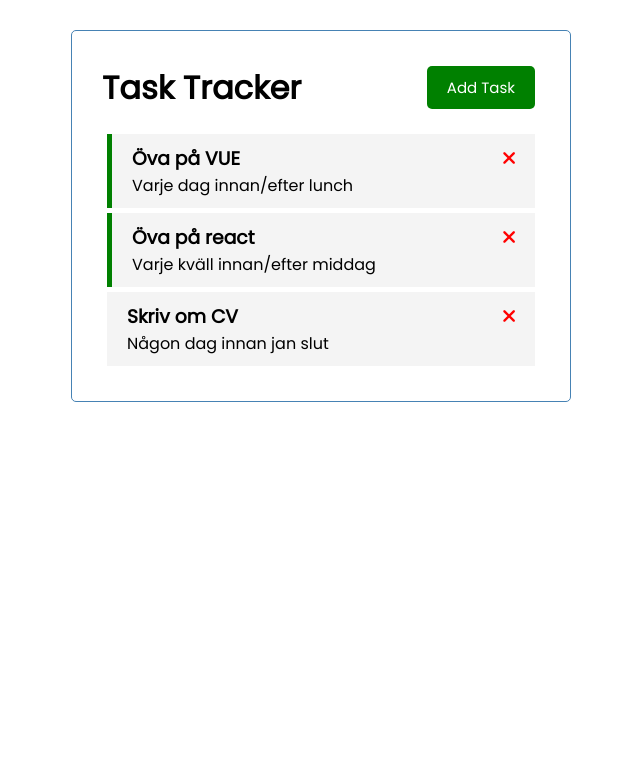
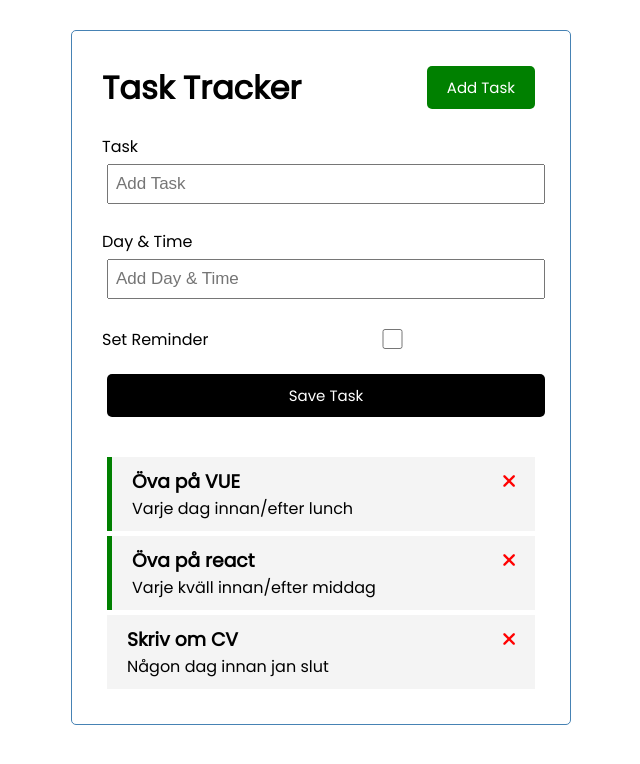
Before and after one commit to axxcident/taskmanager, a Vue app: page / in a window 1280 px wide. Both pictures are taken after a click on the button "Add Task". Shown: the top 764 px of the page, without its empty margins (319-959 px from the left). Built offline with nearby package versions, Linux system fonts and the light colour scheme.

Commit message:
1:09:20 video

```diff
--- a/src/App.vue
+++ b/src/App.vue
@@ -1,8 +1,11 @@
 <template>
   <div class="container">
     <!-- 3. and then using component here -->
-    <Header title="Task Tracker" />
-    <Tasks @delete-task="deleteTask" v-bind:tasks="tasks" />
+    <Header @toggle-add-task="toggleAddTask" title="Task Tracker" v-bind:showAddTask="showAddTask" />
+    <div v-show="showAddTask">
+      <AddTask @add-task="addTask" />
+    </div>
+    <Tasks @toggle-reminder="toggleReminder" @delete-task="deleteTask" v-bind:tasks="tasks" />
   </div>
 </template>
 
@@ -12,22 +15,38 @@
 // 1. Importing component
 import Header from './components/Header'
 import Tasks from './components/Tasks'
+import AddTask from './components/AddTask.vue'
 
 export default {
   name: 'App',
   components: {
     // 2. Registering the imported component
     Header,
-    Tasks
+    Tasks,
+    AddTask,
   },
   data() {
     return {
-      tasks: []
+      tasks: [],
+      showAddTask: false,
     }
   },
   methods: {
+    toggleAddTask() {
+      this.showAddTask = !this.showAddTask;
+    },
     deleteTask(id) {
-      console.log('task', id)
+      if (confirm('Are you sure?')) {
+        this.tasks = this.tasks.filter((task) => task.id !== id)
+      }
+    },
+    toggleReminder(id) {
+      this.tasks = this.tasks.map((task) => task.id === id ?
+        { ...task, reminder: !task.reminder } : task)
+    },
+    addTask(task) {
+      // this.tasks.push(newTask) detta m arg=newTask funkar också
+      this.tasks = [...this.tasks, task]
     }
   },
   created() {
--- /dev/null
+++ b/src/components/AddTask.vue
@@ -0,0 +1,92 @@
+<template>
+  <form @submit="onSubmit" class="add-form">
+    <div class="form-control">
+      <label>Task</label>
+      <input type="text" v-model="text" name="text" placeholder="Add Task" />
+    </div>
+    <div class="form-control">
+      <label>Day & Time</label>
+      <input type="text" v-model="day" name="day" placeholder="Add Day & Time" />
+    </div>
+    <div class="form-control form-control-check">
+      <label>Set Reminder</label>
+      <input type="checkbox" v-model="reminder" name="reminder" />
+    </div>
+
+    <input type="submit" value="Save Task" class="btn btn-block" />
+  </form>
+</template>
+
+<script>
+
+export default {
+  name: 'AddTask',
+  data() {
+    return {
+      text: '',
+      day: '',
+      reminder: false,
+    }
+  },
+  methods: {
+    onSubmit(e) {
+      e.preventDefault()
+      if (!this.text) {
+        alert('Field is Empty, Please Add Task!')
+        return
+      }
+      const newTask = {
+        id: Math.floor(Math.random() * 1000),
+        text: this.text,
+        day: this.day,
+        reminder: this.reminder
+      }
+
+      this.$emit('add-task', newTask)
+
+      this.text = ''
+      this.day = ''
+      this.reminder = false
+    }
+  }
+}
+
+</script>
+
+
+<style scoped>
+.add-form {
+  margin-bottom: 40px;
+}
+
+.form-control {
+  margin: 20px 0;
+}
+
+.form-control label {
+  display: block;
+}
+
+.form-control input {
+  width: 100%;
+  height: 40px;
+  margin: 5px;
+  padding: 3px 7px;
+  font-size: 17px;
+}
+
+.form-control-check {
+  display: flex;
+  align-items: center;
+  justify-content: space-between;
+}
+
+.form-control-check label {
+  flex: 1;
+}
+
+.form-control-check input {
+  flex: 2;
+  height: 20px;
+}
+</style>
--- a/src/components/Button.vue
+++ b/src/components/Button.vue
@@ -12,7 +12,7 @@
   },
   methods: {
     onClick() {
-      console.log("click")
+      this.$emit("toggle-add-task")
     }
   }
 }
--- a/src/components/Header.vue
+++ b/src/components/Header.vue
@@ -1,7 +1,7 @@
 <template>
   <header>
     <h1>{{ title }}</h1>
-    <Button text="Add Task" color="green" />
+    <Button @toggle-add-task="$emit('toggle-add-task')" text="Add Task" color="green" />
   </header>
 </template>
 
--- a/src/components/Task.vue
+++ b/src/components/Task.vue
@@ -1,8 +1,8 @@
 <template>
-  <div v-bind:class="[task.reminder ? 'reminder' : '', 'task']">
+  <div @dblclick="$emit('toggle-reminder', task.id)" v-bind:class="[task.reminder ? 'reminder' : '', 'task']">
     <h3>
       {{ task.text }}
-      <i @click="onDelete(task.id)" class="fas fa-times"></i>
+      <i @click="$emit('delete-task', task.id)" class="fas fa-times"></i>
     </h3>
     <p>{{ task.day }}</p>
   </div>
@@ -14,11 +14,6 @@
   props: {
     task: Object
   },
-  methods: {
-    onDelete(id) {
-      this.$emit("delete-task", id)
-    }
-  }
 }
 </script>
 
--- a/src/components/Tasks.vue
+++ b/src/components/Tasks.vue
@@ -1,6 +1,7 @@
 <template>
   <div v-bind:key="task.id" v-for="task in tasks">
-    <Task @delete-task="$emit('delete-task', task.id)" v-bind:task="task" />
+    <Task @toggle-reminder="$emit('toggle-reminder', task.id)" @delete-task="$emit('delete-task', task.id)"
+      v-bind:task="task" />
   </div>
 </template>
 
@@ -16,6 +17,6 @@
   components: {
     Task
   },
-  emits: ['delete-task'],
+  emits: ['delete-task', 'toggle-reminder'],
 }
 </script>
```
